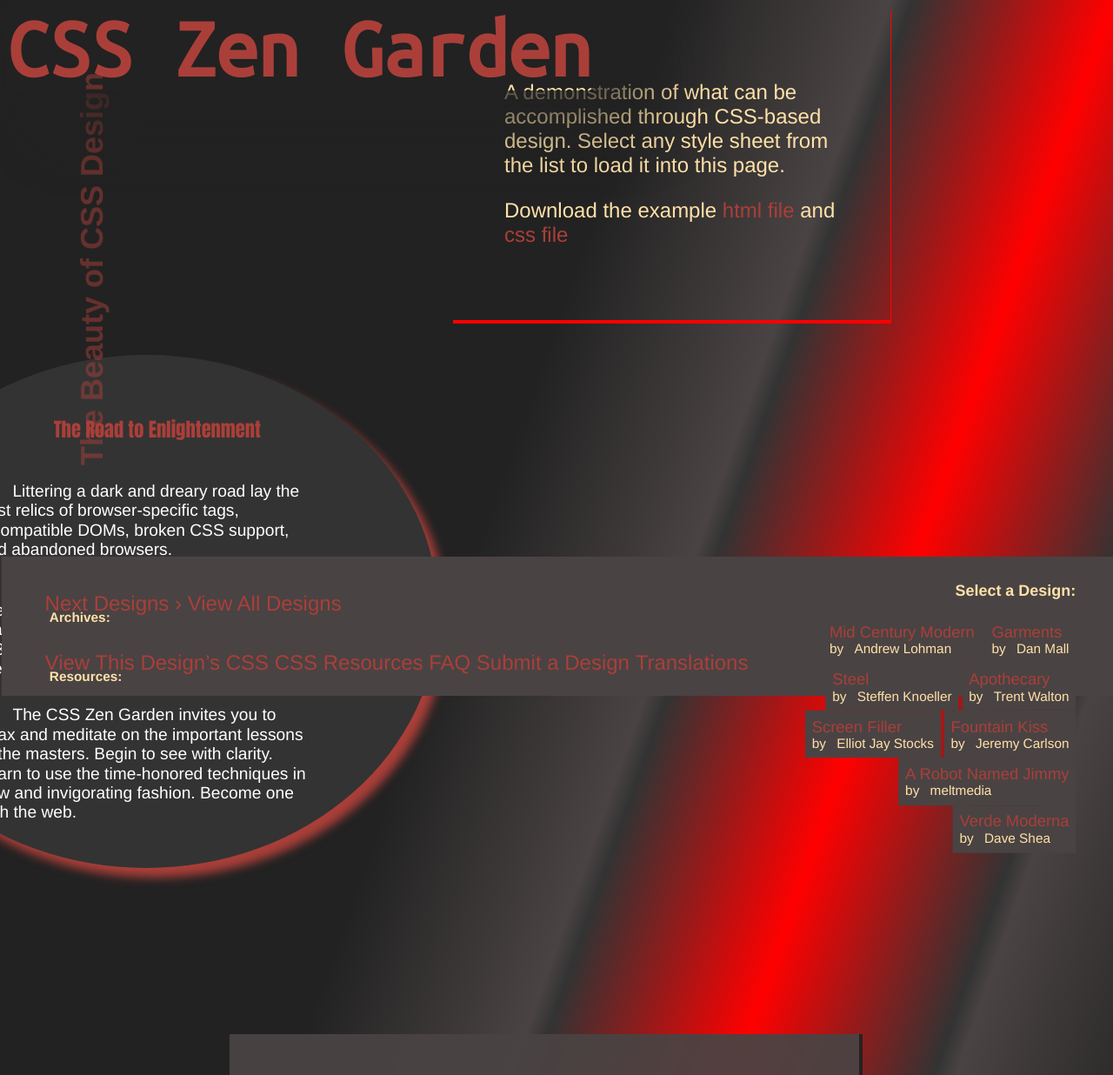
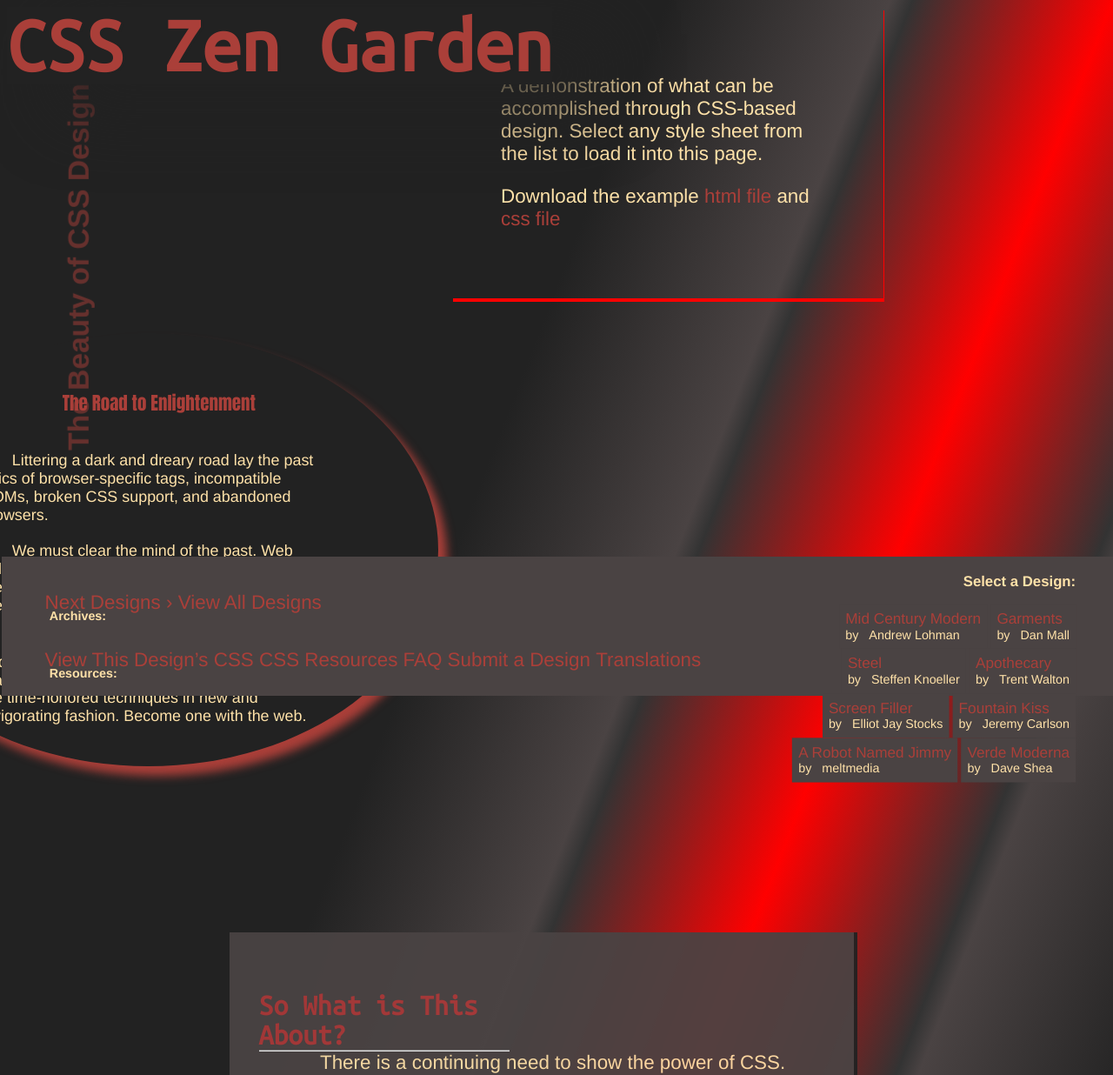
Before and after one commit to jonjamison3/schooling, a PHP site: page / in a window 1280 px wide. Shown: the top 1236 px of the page at 87% size. Run offline with PHP 8.4, Linux system fonts and the light colour scheme.

Commit message:
layout continued

```diff
--- a/webDev2/midterm/styles.css
+++ b/webDev2/midterm/styles.css
@@ -3,7 +3,7 @@
 body{
 	background:linear-gradient(to top left, #222 30%,#4A4343 40%, #333 41%,red 50%,#333 59%,#4A4343 60%,#222 70%);
 	color: #FFE2A9;
-	font-size: 1.5em;
+	font-size: 1.4em;
 	font-family: Helvetica;
 }
 abbr{
@@ -13,6 +13,7 @@ h1{
 	font-size: 4em;
 	color:#AA3F39;
 	box-shadow: 60px 30px 80px #222;
+	background-color: #222;
 	margin-right: 0;
 	margin-top: 0;
 	position: fixed;
@@ -43,10 +44,10 @@ ul{
 }
 aside{
   position: fixed;
+  background-color: #4A4343;
   bottom: 0;
   width: 100%;
   height: 20vh;
-  background-color: #4A4343;
   text-align: left;
   margin-left: -.5vw;
 }
@@ -80,7 +81,6 @@ footer{
 .preamble{
 	width:600px;
 	border-radius: 50%;
-	background-color:#333;
 	padding: 1.5em;
 	float: right;
 	margin: 5%;
@@ -101,7 +101,6 @@ footer{
 	padding-left: 2.5vw;
 }
 .preamble p{
-	color:#fff;
 	width: 80%;
 	margin:auto;
 	text-indent: 2em;
```
